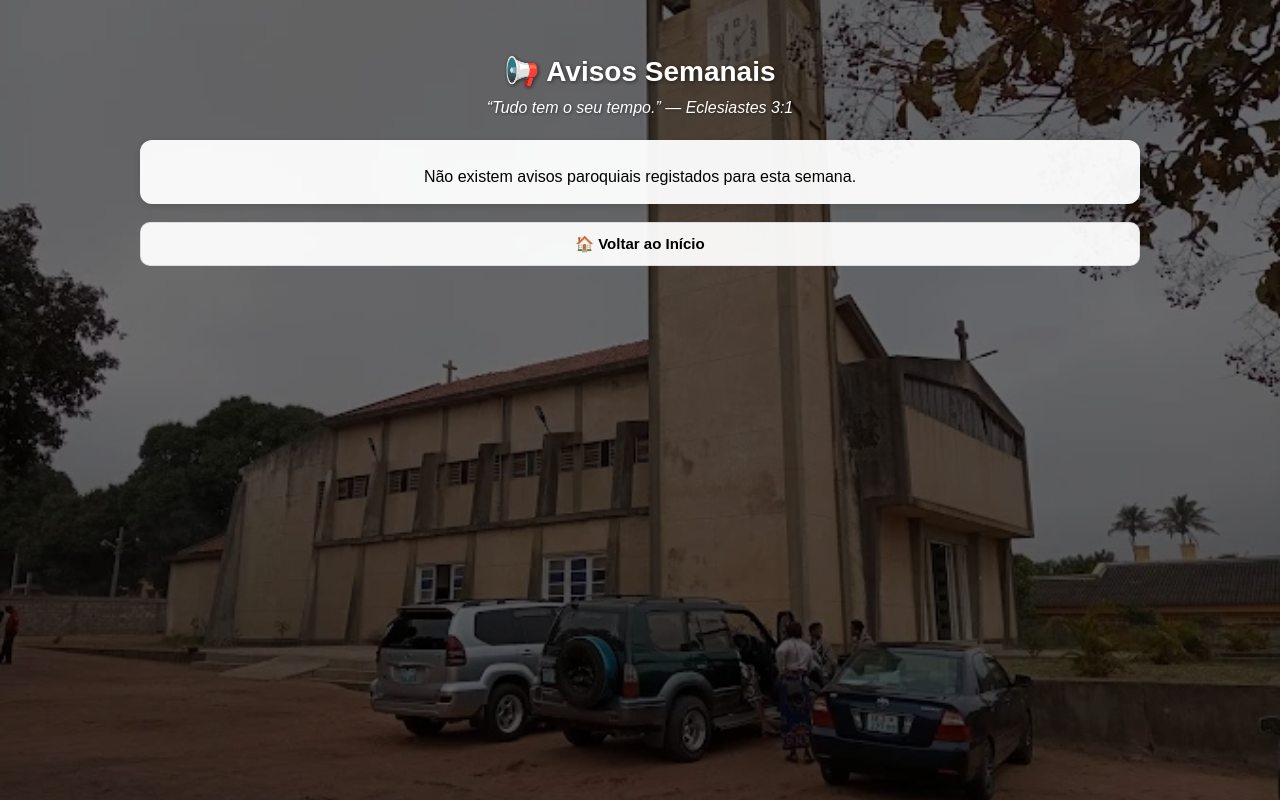
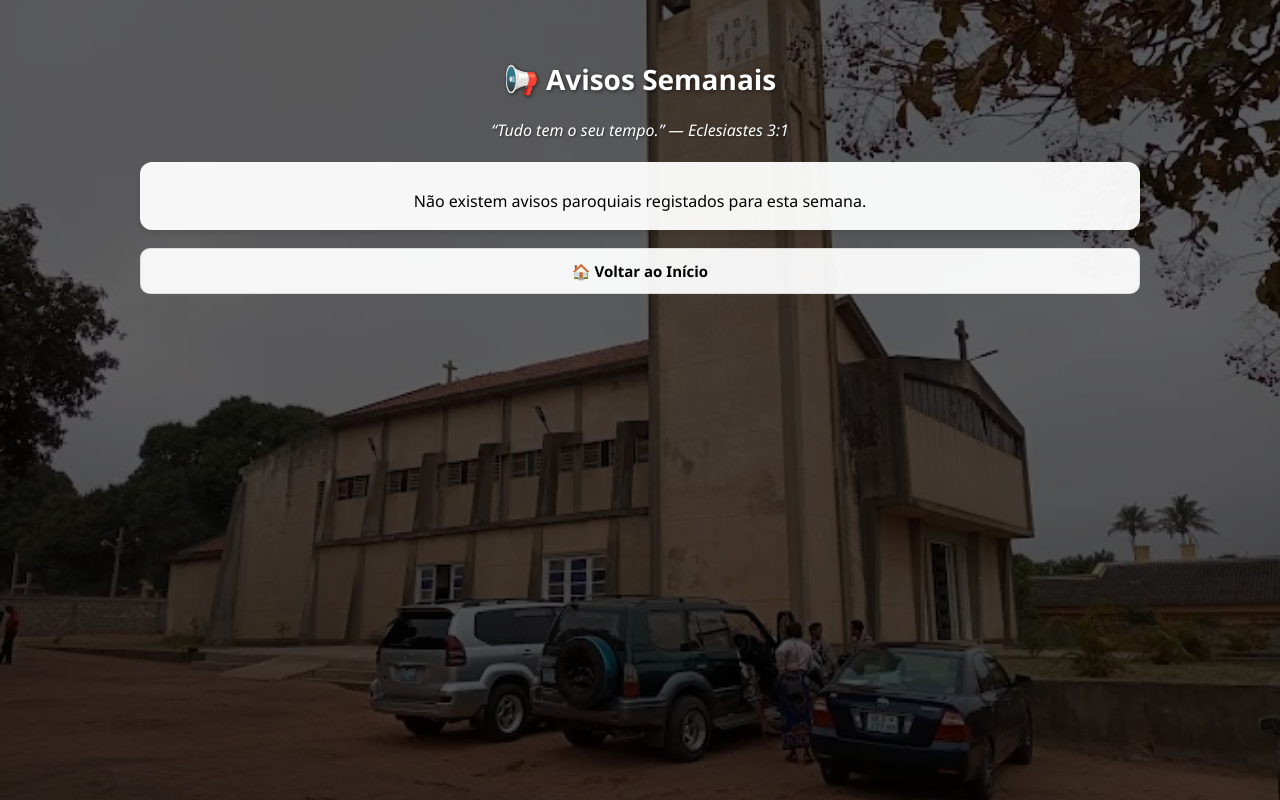
Before and after one commit to FSavel/sao-miguel-digital, a Flask app: page /avisos in a window 1280 px wide. Run offline with Flask 3, Linux system fonts and the light colour scheme; data that the repository does not hold is empty; parts of the project's set-up code (start-up, migrations or seed data) failed here and were passed over.

Commit message:
Update style.css

```diff
--- a/static/style.css
+++ b/static/style.css
@@ -19,6 +19,26 @@ RESET E VARIÁVEIS
 }
 
 /* =========================
+RESET E VARIÁVEIS
+========================= */
+* {
+    margin: 0;
+    padding: 0;
+    box-sizing: border-box;
+    font-family: 'Segoe UI', Tahoma, Geneva, Verdana, sans-serif;
+}
+
+:root {
+    --cor-paroquial: #8b0000;
+    --cor-paroquial-hover: #a30000;
+    --cor-sucesso: #2e7d32;
+    --cor-sucesso-hover: #1b5e20;
+    --cor-banco: #1e3a8a;
+    --sombra-leve: 0 4px 6px rgba(0,0,0,0.1);
+    --sombra-media: 0 6px 12px rgba(0,0,0,0.2);
+}
+
+/* =========================
 FUNDO E ESTRUTURA
 ========================= */
 body {
@@ -28,9 +48,9 @@ body {
 
 .overlay {
     min-height: 100vh;
-    background: rgba(0, 0, 0, 0.55);
+    background: rgba(0, 0, 0, 0.6);
     padding: 15px;
-    padding-top: 55px; /* Espaço para o Ticker fixo */
+    padding-top: 60px;
 }
 
 .container {
@@ -46,8 +66,36 @@ TEXTOS E CABEÇALHOS
     text-align: center;
     font-size: 28px;
     font-weight: bold;
-    margin-bottom: 8px;
+    margin-bottom: 20px;
     text-shadow: 1px 1px 4px rgba(0,0,0,0.6);
+}
+
+/* =========================
+CARDS E CABEÇALHO DE MISSA
+========================= */
+.card {
+    background: #ffffff;
+    border-radius: 12px;
+    padding: 20px;
+    margin-bottom: 20px;
+    box-shadow: var(--sombra-leve);
+}
+
+.card h2, .card h3, .card label {
+    color: #2c3e50;
+}
+
+.missa-header {
+    background: linear-gradient(90deg, #8b0000 0%, #a52a2a 100%);
+    color: white;
+    padding: 12px 15px;
+    border-radius: 8px;
+    margin: 25px 0 15px 0;
+    font-weight: 700;
+    text-transform: uppercase;
+    letter-spacing: 1px;
+    text-align: center;
+    box-shadow: 0 2px 4px rgba(0,0,0,0.2);
 }
 
 .frase-biblica {
```
